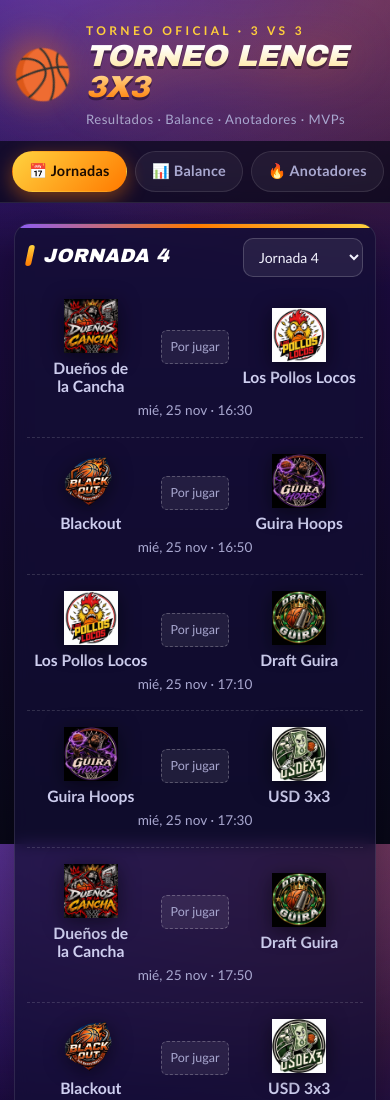
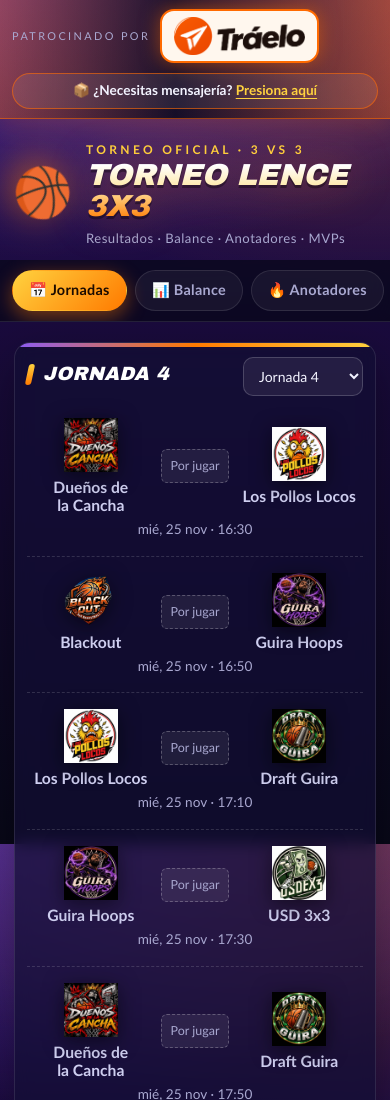
Before and after one commit to Manuel58289891/torneo-baloncesto, a website: page docs/index.html in a window 390 px wide. Shown: the top 1100 px of the page. Drawn offline with Linux system fonts and the light colour scheme; no server answers.

```diff
--- a/docs/index.html
+++ b/docs/index.html
@@ -10,6 +10,11 @@
 </head>
 <body class="theme">
   <div class="bg-lights" aria-hidden="true"></div>
+  <a class="sponsor" href="https://traelo-market.com" target="_blank" rel="noopener" aria-label="Patrocinado por Traelo. Presiona aquí si necesitas mensajería">
+    <span class="sp-text"><small>Patrocinado por</small></span>
+    <span class="sp-logo-chip"><img class="sp-logo" src="traelo-logo.png" alt="Tráelo" width="540" height="157"></span>
+    <span class="sp-cta">📦 ¿Necesitas mensajería? <u>Presiona aquí</u></span>
+  </a>
   <header class="hero">
     <div class="ball" aria-hidden="true">🏀</div>
     <div>
--- a/docs/theme.css
+++ b/docs/theme.css
@@ -195,3 +195,26 @@
   .tc-players { grid-template-columns: 1fr 1fr; }
   .theme dialog.pcard { max-height: 86vh; }
 }
+
+/* ---------- Banner de patrocinador (Traelo) ---------- */
+.sponsor { display: flex; align-items: center; justify-content: center; gap: 14px; flex-wrap: wrap; padding: 10px 16px; text-decoration: none; color: var(--ink);
+  background: linear-gradient(90deg, rgba(255, 106, 0, .22), rgba(8, 8, 24, .85) 45%, rgba(255, 106, 0, .22));
+  border-bottom: 1px solid rgba(255, 106, 0, .55); box-shadow: 0 6px 24px rgba(255, 106, 0, .18); transition: background .2s; }
+.sponsor:hover { background: linear-gradient(90deg, rgba(255, 106, 0, .34), rgba(8, 8, 24, .8) 45%, rgba(255, 106, 0, .34)); }
+.sp-logo-chip { display: inline-flex; align-items: center; background: #fff7ee; border-radius: 16px; padding: 7px 16px; flex: none; border: 2px solid #ff6a00; box-shadow: 0 0 20px rgba(255, 106, 0, .55); }
+.sp-logo { height: 44px; width: auto; display: block; }
+.sp-text { display: flex; flex-direction: column; line-height: 1.05; }
+.sp-text small { font-size: .68rem; letter-spacing: .22em; text-transform: uppercase; color: var(--muted); }
+.sp-text b { font-family: "Arial Black", Impact, sans-serif; font-style: italic; font-size: 1.35rem; letter-spacing: .06em; color: #ff6a00; text-shadow: 0 0 14px rgba(255, 106, 0, .55); }
+.sp-cta { font-size: .88rem; font-weight: 700; padding: 8px 14px; border-radius: 999px; background: rgba(255, 255, 255, .08); border: 1px solid rgba(255, 106, 0, .6);
+  animation: spPulse 2.4s ease-in-out infinite; }
+.sp-cta u { color: var(--yellow); text-underline-offset: 3px; }
+@keyframes spPulse { 0%, 100% { box-shadow: 0 0 0 0 rgba(255, 106, 0, .0); } 50% { box-shadow: 0 0 0 6px rgba(255, 106, 0, .22); } }
+@media (max-width: 600px) {
+  .sponsor { gap: 10px; padding: 9px 12px; justify-content: flex-start; }
+  .sp-logo { height: 38px; }
+  .sp-logo-chip { padding: 6px 12px; border-radius: 14px; }
+  .sp-text b { font-size: 1.15rem; }
+  .sp-cta { flex: 1 1 100%; text-align: center; font-size: .85rem; padding: 7px 10px; }
+}
+@media (prefers-reduced-motion: reduce) { .sp-cta { animation: none; } }
```
Also changed, not shown: docs/traelo-logo.png (added).
